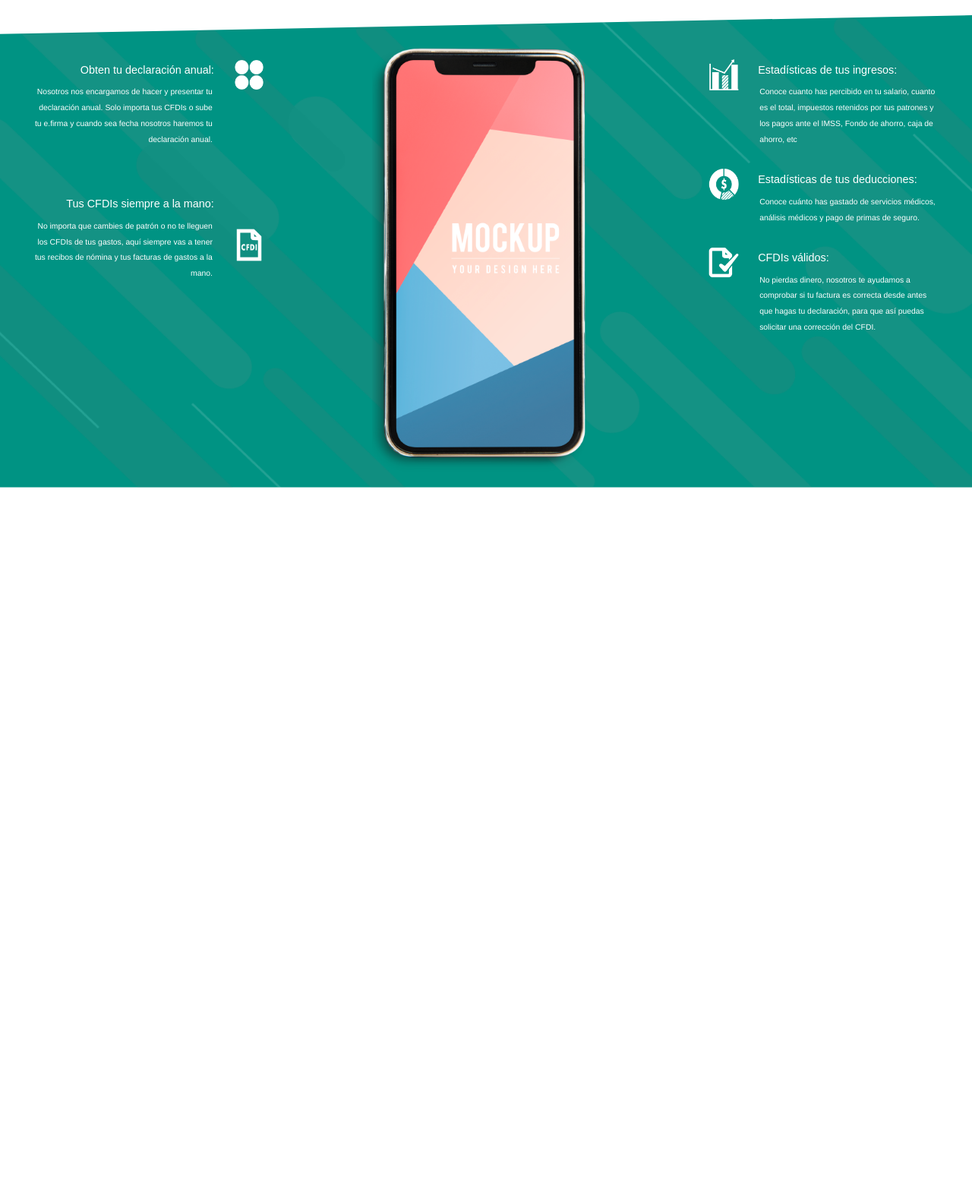
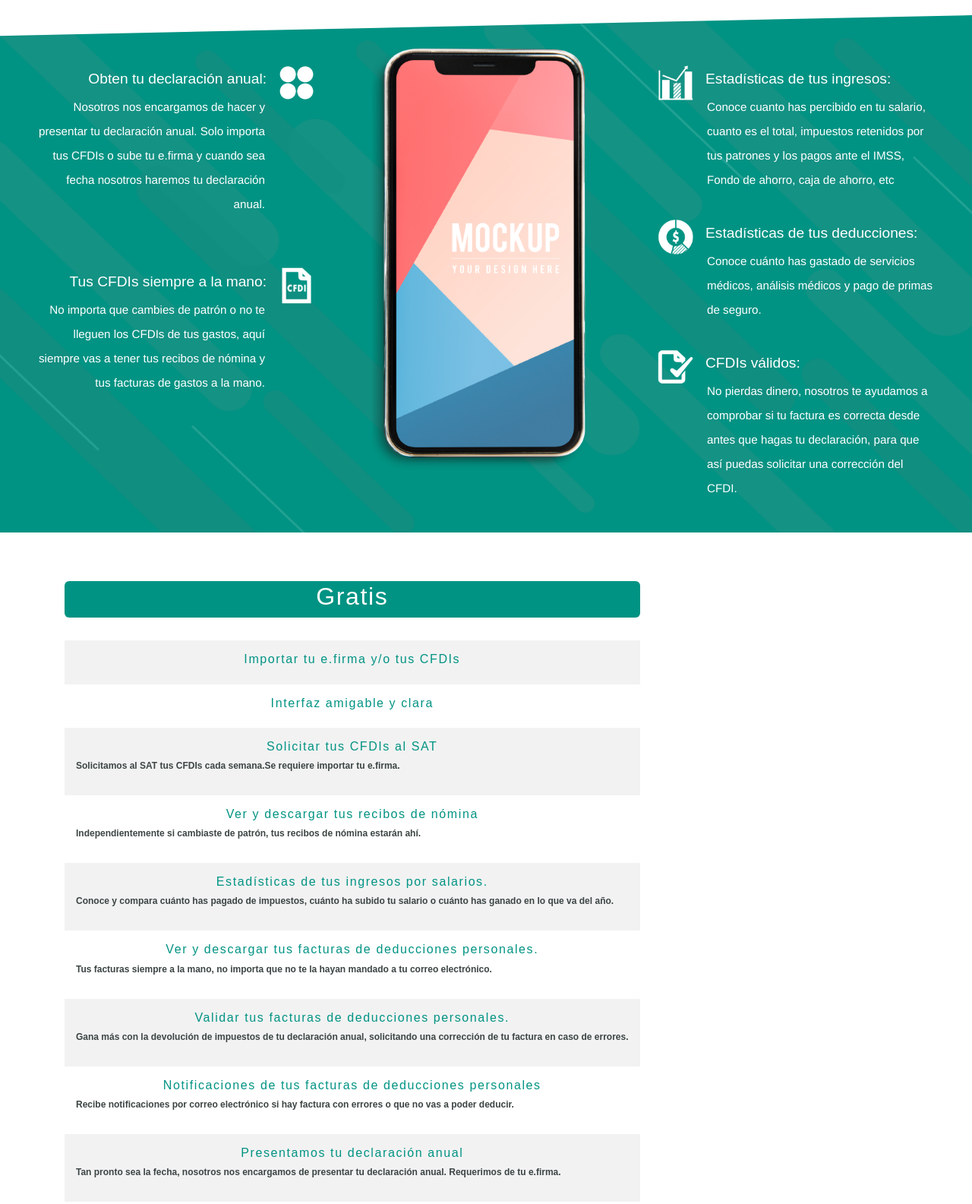
Before and after one commit to FarNaya/declaracion_anual, a website built with webpack: page src/index.html in a window 1280 px wide. Shown: the part 860-2445 px from the top of the page at 76% size. Before the commit the page ends 1566 px from the top, so only its background shows below. Built offline with nearby package versions, Linux system fonts and the light colour scheme; some packages are replaced by stand-ins of ours.

Commit message:
table section
table 1, mobile device.

```diff
--- a/src/index.html
+++ b/src/index.html
@@ -12,7 +12,7 @@
   <header>
     <!-- navbar -->
     <nav class="navbar navbar-expand navbar-light bg-light pt-3 mt-4">
-      <div class="container">
+      <div class="container-fluid">
         <a class="navbar-brand" href="#"> <img alt="declaracion-anual-logo" src="/assets/img/declaracion-anual-logo-blanco.png" width="90"></a>
         <h3 class="text-navbar">At sociis massa gravida mauris.</h3>
 
@@ -45,12 +45,12 @@
 
       <div class="hero-content row">
 
-      <div class="hero-text col-sm-12 col-md-7">
-        <h1 class="mt-4 pt-3 pb-2 hero-h1">At sociis massa gravida mauris. Vehicula venenatis bibendum ipsum facilisis</h1>
+      <div class="hero-text col-sm-12 col-md-7 col-lg-8 ml-lg-0">
+        <h1 class="text-hero text-center mt-2 pt-2 p-3 hero-h1 text-lg-left">At sociis massa gravida mauris. Vehicula venenatis bibendum ipsum facilisis</h1>
       </div>
 
       <!-- form -->
-      <div class="container form-container mt-3 p-3 col-sm-12 col-md-5 mt-md-8">
+      <div class="container form-container mt-2 p-3 col-sm-12 col-md-5 mt-md-8 col-lg-4">
         <div class="m-sm-2 m-md-3">
         <label class="mt-md-2" for="exampleFormControlName1" class="form-label">Nombre</label>
         <input type="text" class="form-control" id="exampleFormControlName1" placeholder="">
@@ -79,20 +79,20 @@
   </section>
 
 <!-- Caracteristicas -->
-  <section class="index-main">
+  <section class="index-main pb-2">
 
-    <div class="container p-md-0">
+    <div class="container pt-5 pb-5 p-md-0">
     <div class="row">
       <!--  col 2 mobile picture-->
-      <div class="col-sm-12 col-md-6 order-1 order-md-2 p-md-0">
+      <div class="col-sm-12 col-md-6 order-1 order-md-2 p-md-0 col-lg-4">
         <img class="index-mobile mx-auto d-block mt-4 mb-2" src="/assets/img/index-mobile.png" width="300" alt="-">
       </div>
 
       <!-- col 1 -->
-      <div class="container col-sm order-2 col-md-3 order-md-1 mt-md-5 p-md-0">
+      <div class="container col-sm order-2 col-md-3 order-md-1 mt-md-5 p-md-0 col-lg-4 p-lg-1">
 
-        <div class="row descp-div my-2">
-          <img class="icon col-sm-12 mx-auto d-block col-lg-3 order-lg-2 mt-md-0 mb-2 mr-md-0" src="/assets/img/dec-anual.png" alt="---">
+        <div class="row descp-div my-2 p-lg-1">
+          <img class="icon col-sm-12 mx-auto d-block col-lg-3 order-lg-2 mt-md-0 mb-2 mr-md-0 p-lg-0 ml-lg-3" src="/assets/img/dec-anual.png" alt="---">
 
           <div class="div-text-main col-sm-12 col-lg-9 order-lg-1 p-md-0 mt-2">
           <h5 class="text-center text-md-right">Obten tu declaración anual:</h5>
@@ -104,8 +104,8 @@
           </div>
         </div>
         <!--  -->
-        <div class="row descp-div my-2">
-          <img class="icon col-sm-12 mx-auto d-block col-lg-3 order-lg-2 mt-md-5 mb-2 mr-md-0" src="/assets/img/cfdi.png" alt="">
+        <div class="row descp-div my-2 p-lg-1">
+          <img class="icon col-sm-12 mx-auto d-block col-lg-3 order-lg-2 mt-md-0 mb-2 mr-md-0 p-lg-0 ml-lg-3" src="/assets/img/cfdi.png" alt="">
 
           <div class="div-text-main col-sm-12 col-lg-9 order-lg-1 p-md-0 mt-2">
 
@@ -121,9 +121,9 @@
       </div>
 
       <!-- col 3  -->
-      <div class="container col-sm col-md-3 order-2 order-md-3 mt-md-5 p-md-0">
-        <div class="row descp-div my-2">
-          <img class="icon col-sm-12 mx-auto d-block col-lg-3 order-lg-1 mt-md-0 mb-2 ml-md-0" src="/assets/img/estadisticas.png" alt="">
+      <div class="container col-sm col-md-3 order-2 order-md-3 mt-md-5 p-md-0 col-lg-4 p-lg-1">
+        <div class="row descp-div my-2 p-lg-1">
+          <img class="icon col-sm-12 mx-auto d-block col-lg-3 order-lg-1 mt-md-0 mb-2 mr-md-0 p-lg-0 mr-lg-3" src="/assets/img/estadisticas.png" alt="">
 
           <div class="div-text-main col-sm-12 col-lg-9 order-lg-1 p-md-0 mt-2">
             <h5 class="text-center text-md-left">Estadísticas de tus ingresos:</h5>
@@ -135,8 +135,8 @@
       </div>
 
     <!--  -->
-    <div class="row descp-div  my-2">
-      <img class="icon col-sm-12 mx-auto d-block col-lg-3 order-lg-1 mt-md-0 mb-2 ml-md-0" src="/assets/img/deducciones.png" alt="">
+    <div class="row descp-div my-2 p-lg-1">
+      <img class="icon col-sm-12 mx-auto d-block col-lg-3 order-lg-1 mt-md-0 mb-2 mr-md-0 p-lg-0 mr-lg-3" src="/assets/img/deducciones.png" alt="">
 
       <div class="div-text-main col-sm-12 col-lg-9 order-lg-1 p-md-0 mt-2">
         <h5 class="text-center text-md-left"> Estadísticas de tus deducciones:</h5>
@@ -146,8 +146,8 @@
       </div>
     </div>
 
-    <div class="row descp-div my-2">
-      <img class="icon col-sm-12 mx-auto d-block col-lg-3 order-lg-1 mt-md-0 mb-2 ml-md-0" src="/assets/img/cfdi-val.png" alt="">
+    <div class="row descp-div my-2 p-lg-1">
+      <img class="icon col-sm-12 mx-auto d-block col-lg-3 order-lg-1 mt-md-0 mb-2 mr-md-0 p-lg-0 mr-lg-3" src="/assets/img/cfdi-val.png" alt="">
       <div class="div-text-main col-sm-12 col-lg-9 order-lg-1 p-md-0 mt-2">
         <h5 class="text-center text-md-left"> CFDIs válidos:</h5>
         <p class="descp-p text-center text-md-left mt-2">
@@ -164,11 +164,48 @@
 <!-- Section 3-->
 
 <section class="index-chart">
+  <!-- table 1 -->
   <div class="container">
     <div class="row">
       <div class="col">
+        <table class="text-center">
+          <thead>
+            <tr>
+              <th><h2>Gratis</h2></th>
+            </tr>
+           </thead>
+           <tbody>
+            <tr class="empty-tr"><td></td></tr>
+             <tr class="back-grey"><td><h6 class="tbl-title">Importar tu e.firma y/o tus CFDIs</h6></td></tr>
+             <tr><td><h6 class="tbl-title">Interfaz amigable y clara</h6></td></tr>
+             <tr class="back-grey"><td><h6 class="tbl-title">Solicitar tus CFDIs al SAT</h6>
+                <p class="p-tbl">Solicitamos al SAT tus CFDIs cada semana.Se requiere importar tu e.firma.</p></td></tr>
+             <tr><td><h6>Ver y descargar tus recibos de nómina</h6>
+              <p class="p-tbl">Independientemente si cambiaste de patrón, tus recibos de nómina estarán ahí.</p></td></tr>
+             <tr class="back-grey"><td><h6>Estadísticas de tus ingresos por salarios.</h6>
+              <p class="p-tbl">Conoce y compara cuánto has pagado de impuestos, cuánto ha subido tu salario o cuánto
+              has ganado en lo que va del año.</p></td></tr>
+              <tr><td><h6>Ver y descargar tus facturas de deducciones personales.</h6>
+                <p class="p-tbl">Tus facturas siempre a la mano, no importa que no te la hayan mandado a tu correo electrónico.</p> </td></tr>
+              <tr class="back-grey"><td><h6>Validar tus facturas de deducciones personales.</h6>
+                <p class="p-tbl">Gana más con la devolución de impuestos de tu declaración anual, solicitando una corrección de tu
+                factura en caso de errores.</p></td></tr>
+              <tr><td><h6>Notificaciones de tus facturas de deducciones personales</h6>
+                <p class="p-tbl">Recibe notificaciones por correo electrónico si hay factura con errores o que no vas a poder deducir.</p> </td></tr>
+              <tr class="back-grey"><td><h6>Presentamos tu declaración anual</h6>
+                <p class="p-tbl">Tan pronto sea la fecha, nosotros nos encargamos de presentar tu declaración anual. Requerimos de tu e.firma.</p> </td></tr>
+              <tr><td><h6>Atención personalizada por correo electrónico, teléfono o mensajes.</h6>
+                <p class="p-tbl">Si tienes dudas acerca de tu nómina o tus gastos, contactanos y nosotros te podemos ayudar. (L-V 9am a 5pm).</p></td></tr>
 
+              <tr class="back-grey"><td>
+                <div class="btn-container d-grid gap-2 col-6 mx-auto d-block mt-sm-3 mb-sm-1 mb-md-4 mt-md-4 text-center">
+                  <button type="button" class="btn btn-primary btn-lg">Registrarse</button>
+                </div></td></tr>
+
+          </tbody>
+        </table>
       </div>
+<!-- table 2 -->
     </div>
   </div>
 
--- a/src/sass/_variables.scss
+++ b/src/sass/_variables.scss
@@ -8,8 +8,10 @@ $orange:   #ff681d;
 $green:    #009383;
 // $teal:    #20c997;
 // $cyan:    #0dcaf0;
+$light-grey: #f2f2f2;
 $white:     #ffffff;
 $dark-grey: #3d4543;
+$font-grey: #3c4544;
 
 //
 
@@ -32,4 +34,4 @@ $border-radius-lg: .5rem;
 
 $btn-font-size-sm: 80%;
 
-$btn-line-height: 2em;
+$btn-line-height: 2rem;
--- a/src/sass/main.scss
+++ b/src/sass/main.scss
@@ -31,7 +31,7 @@ header{
     }
 
     .nav-item{
-        font-size: 1.5rem;
+        font-size: 1.3rem;
         color: $secondary;
     }
 
@@ -67,8 +67,8 @@ header{
         mix-blend-mode: multiply;
     }
 
-    .hero h1{
-        font-size: 20px !important;
+    .text-hero{
+        font-size: 120%;
         color: $secondary;
         line-height: 2rem;
     }
@@ -138,15 +138,54 @@ header{
         h5{
             color: white;
         }
-// Section 3
+
+//
+table{
+    color: $font-grey;
+}
+
+    h2{
+        color: $secondary;
+        letter-spacing: .1rem;
+    }
+
+    .back-grey{
+        background-color: $light-grey;
+    }
+
+    .p-tbl{
+        font-size: .75rem;
+        font-family: Arial, Helvetica, sans-serif;
+        font-weight:bold;
+        line-height: 1rem;
+    }
+
+    th{
+        background-color: $primary;
+        border-radius: 6px;
+    }
+
+    tr,td {
+        padding:15px;
+    }
+        h6{
+            color: $primary;
+            letter-spacing: .1rem;
+        }
 
 @media (min-width: 768px) {
-.form-container{ height: 450px;}
-
+    .form-container{ height: 450px;}
+    .text-hero{font-size: 140%;}
     .descp-p {font-size: .65rem;}
     h5{font-size: 90%;}
     .icon{height: 45px;width: 70px;}
     .text-navbar{display: initial;}
+  }
 
-
+  @media (min-width: 992px) {
+    .text-navbar{font-size: 180%;}
+    h5{font-size: 120%;}
+    .icon{height: 50px;width: 75px;}
+    .fab,.fas{font-size: 150%;}
+    .descp-p{font-size: 95%;}
   }
```
Also changed, not shown: css/main.css, 1 other file.
